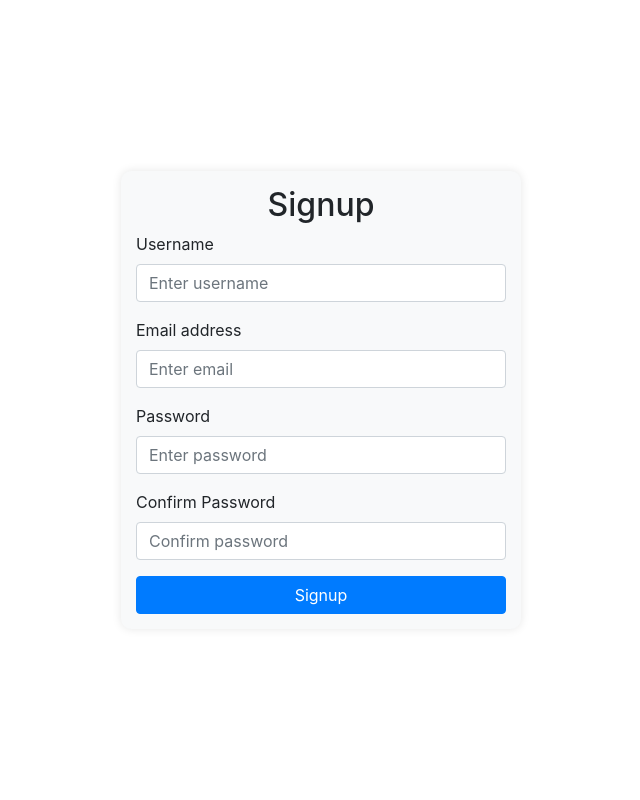
After one commit to brandonladen/SubnetEaseProCalc, a Django app: page /signup/ in a window 1280 px wide. The commit adds this page. Shown: the whole page, without its empty margins (319-959 px from the left). Run offline with Django 5.2, Linux system fonts and the light colour scheme; some libraries are stand-ins or nearby versions.

Commit message:
Added signup functionality

```diff
--- /dev/null
+++ b/authentication/templates/signup.html
@@ -0,0 +1,60 @@
+<!DOCTYPE html>
+<html lang="en">
+<head>
+  <meta charset="UTF-8">
+  <meta name="viewport" content="width=device-width, initial-scale=1.0">
+  <title>Signup Window</title>
+  <!-- Bootstrap CSS -->
+  <link href="https://maxcdn.bootstrapcdn.com/bootstrap/4.5.2/css/bootstrap.min.css" rel="stylesheet">
+  <style>
+    body, html {
+      height: 100%;
+    }
+    .container {
+      height: 100%;
+      display: flex;
+      justify-content: center;
+      align-items: center;
+    }
+    .signup-form {
+      width: 100%;
+      max-width: 400px;
+      padding: 15px;
+      border-radius: 10px;
+      box-shadow: 0 0 10px rgba(0, 0, 0, 0.1);
+    }
+  </style>
+</head>
+<body>
+  <div class="container">
+    <div class="signup-form bg-light">
+      <h2 class="text-center">Signup</h2>
+      <form action="{% url 'signup' %}" method="POST">
+        {% csrf_token %}
+        <div class="form-group">
+          <label for="username">Username</label>
+          <input type="text" class="form-control" id="username" placeholder="Enter username" name="username">
+        </div>
+        <div class="form-group">
+          <label for="email">Email address</label>
+          <input type="email" class="form-control" id="email" placeholder="Enter email" name="email">
+        </div>
+        <div class="form-group">
+          <label for="password">Password</label>
+          <input type="password" class="form-control" id="password" placeholder="Enter password" name="password">
+        </div>
+        <div class="form-group">
+          <label for="confirm-password">Confirm Password</label>
+          <input type="password" class="form-control" id="confirm-password" placeholder="Confirm password" name="confirm_password">
+        </div>
+        <button type="submit" class="btn btn-primary btn-block">Signup</button>
+      </form>
+    </div>
+  </div>
+
+  <!-- Bootstrap JS and dependencies -->
+  <script src="https://code.jquery.com/jquery-3.5.1.slim.min.js"></script>
+  <script src="https://cdn.jsdelivr.net/npm/@popperjs/core@2.9.2/dist/umd/popper.min.js"></script>
+  <script src="https://maxcdn.bootstrapcdn.com/bootstrap/4.5.2/js/bootstrap.min.js"></script>
+</body>
+</html>
--- a/authentication/urls.py
+++ b/authentication/urls.py
@@ -1,8 +1,9 @@
 from django.urls import path
-from .views import login_user, logout_user, update_profile
+from .views import login_user, logout_user, update_profile, signup_user
 
 urlpatterns = [
     path('login/', login_user, name='login'),
+    path('signup/', signup_user, name='signup'),
     path('logout/', logout_user, name='logout'),
     path('update_profile/', update_profile, name='update_profile'),
 ]
--- a/authentication/views.py
+++ b/authentication/views.py
@@ -3,9 +3,37 @@ from django.contrib.auth import login, logout, authenticate
 from django.contrib import messages
 from .forms import userprofileform
 from django.contrib.auth.decorators import login_required
+from django.contrib.auth.models import User
 
 
 # Create your views here.
+def signup_user(request):
+    if request.method == 'POST':
+        username = request.POST.get('username')
+        email = request.POST.get('email')
+        password = request.POST.get('password')
+        confirm_password = request.POST.get('confirm_password')
+
+         # Check if passwords match
+        if password != confirm_password:
+            messages.error(request, "Passwords do not match")
+            return redirect('signup_user')
+
+         # Check if username is already taken
+        if User.objects.filter(username=username).exists():
+            messages.error(request, "Username is already taken")
+            return redirect('signup_user')
+
+         # Create the user object
+        user = User.objects.create_user(username=username,
+                                        email=email,
+                                        password=password)
+        user.save()
+        messages.success(request, "Successfully signed up. You can now login.")
+        return redirect('login')
+
+    return render(request, "signup.html")
+
 def login_user(request):
     if request.method == 'POST':
         username = request.POST.get('username')
--- a/templates/core/base.html
+++ b/templates/core/base.html
@@ -22,7 +22,7 @@
         </button>
         <div class="offcanvas offcanvas-end" tabindex="-1" id="offcanvasNavbar" aria-labelledby="offcanvasNavbarLabel">
             <div class="offcanvas-header">
-                <h5 class="offcanvas-title" id="offcanvasNavbarLabel">Offcanvas</h5>
+                <h5 class="offcanvas-title" id="offcanvasNavbarLabel">Welcome {{request.user.username }} </h5>
                 <button type="button" class="btn-close" data-bs-dismiss="offcanvas" aria-label="Close"></button>
             </div>
             <div class="offcanvas-body">
```
Also changed, not shown: db.sqlite3 (added).
